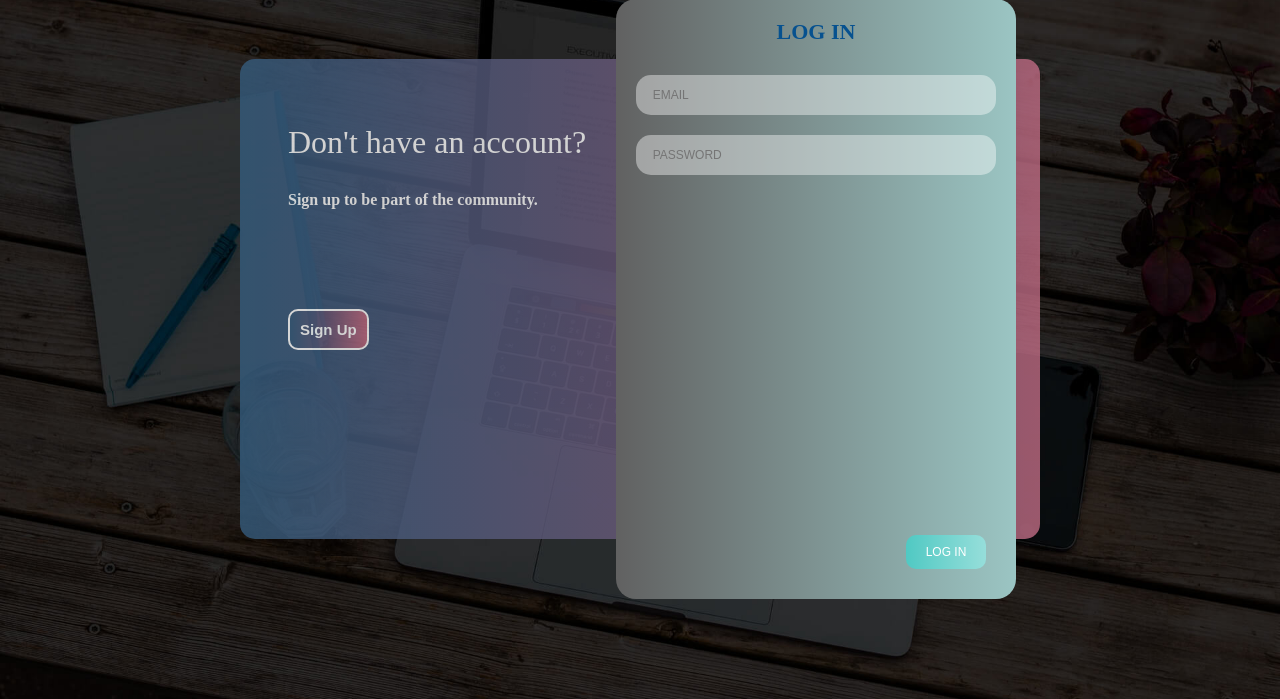
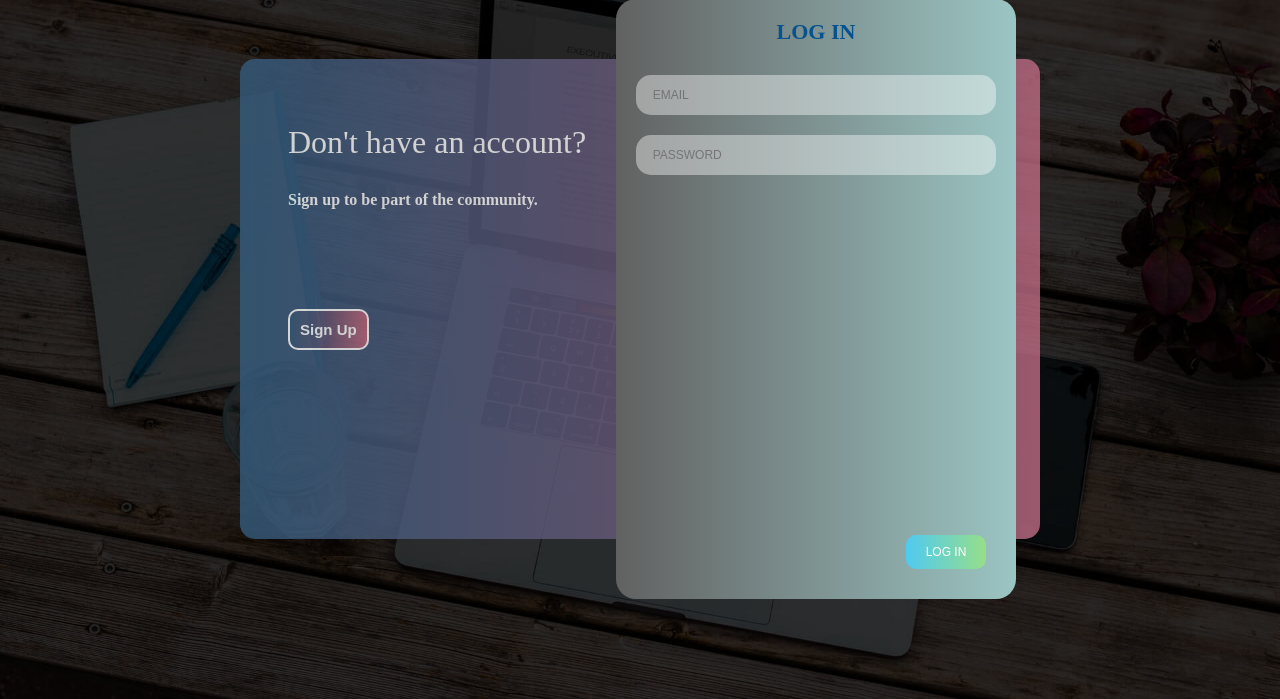
Before and after one commit to Documentive/TemplateBuddy-Old, a Flask app: page / in a window 1280 px wide. Shown: the part 101-800 px from the top of the page. Run offline with Flask 2, Linux system fonts and the light colour scheme.

Commit message:
Signup button background changed

```diff
--- a/static/css/login-registration.css
+++ b/static/css/login-registration.css
@@ -134,7 +134,7 @@
 
 .login button,
 .signup button{
-  background: linear-gradient(to right, #50C9C3, #96DEDA);
+  background: linear-gradient(to right,#50CAF1, #96DF89);
   border: none;
   color:white;
   font-size: 12px;
```
